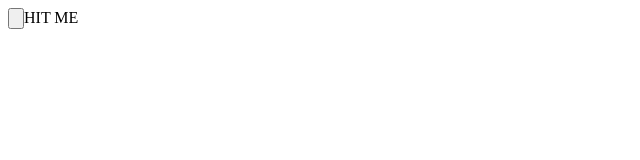
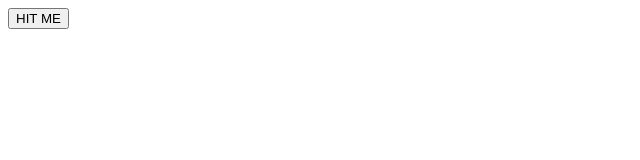
Before and after one commit to poetrique/script-disco, a plain HTML site: page stress-ball/index.html in a window 1280 px wide. Shown: the full height of the page, 0-640 px from the left. Drawn offline with Linux system fonts and the light colour scheme.

Commit message:
fixed button

```diff
--- a/stress-ball/index.html
+++ b/stress-ball/index.html
@@ -15,7 +15,7 @@
 </head>
 <body>
 
-  <input id="hit" type="button">HIT ME</input>
+  <input id="hit" type="button" value="HIT ME" />
 
 </body>
 </html>
```
